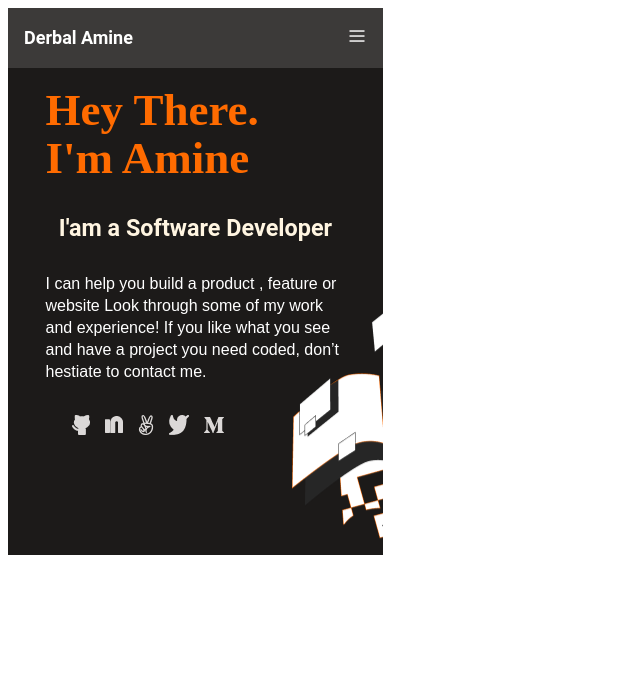
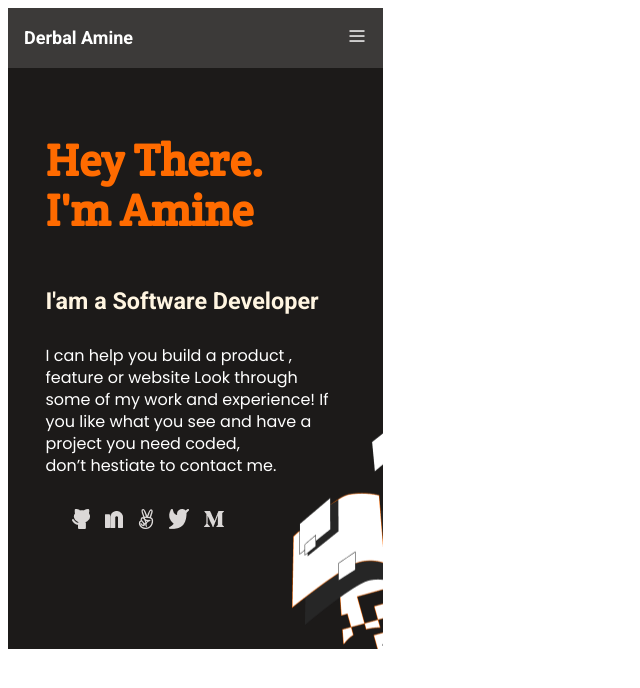
Before and after one commit to AmineDerbal/Portfolio, a website: page index.html in a window 1280 px wide. Shown: the whole page, without its empty margins (0-640 px from the left). Drawn offline with Linux system fonts and the light colour scheme.

Commit message:
fix semantic errors

```diff
--- a/index.html
+++ b/index.html
@@ -13,22 +13,25 @@
         <a href="#"><p>Derbal Amine</p></a>
       </div>
       <nav id="header_menu">
-        <img src="images/icons8-menu-32.png" alt="header_menu" width="20px" />
+        <img src="./images/icons8-menu-32.png" alt="header_menu" width="20px" />
       </nav>
     </header>
     <section id="headline">
       <div id="introduction">
-        <h1>Hey There.</h1>
-        <h1>I'm Amine</h1>
+        <h1>
+          Hey There. <br />
+          I'm Amine
+        </h1>
       </div>
       <div id="Occupation">
         <h3>I'am a Software Developer</h3>
       </div>
       <div id="qualification">
         <p>
-          I can help you build a product , feature or website Look through some
-          of my work and experience! If you like what you see and have a project
-          you need coded, don’t hestiate to contact me.
+          I can help you build a product , <br />
+          feature or website Look through some of my work and experience! If you
+          like what you see and have a project you need coded, <br />
+          don’t hestiate to contact me.
         </p>
       </div>
       <div id="contact">
--- a/style.css
+++ b/style.css
@@ -1,3 +1,5 @@
+@import url("https://fonts.googleapis.com/css2?family=Crete+Round&family=Poppins&family=Roboto:wght@700&display=swap");
+
 #header {
   display: flex;
   background-color: #3c3a39;
@@ -37,9 +39,9 @@
   flex-direction: column;
   align-items: center;
   padding-bottom: 100px;
-  background-image: url(/images/Illustration.png);
+  background-image: url("./images/Illustration.png");
   background-repeat: no-repeat;
-  background-position: top 110px right;
+  background-position: top 230px right;
 }
 
 #introduction {
@@ -47,9 +49,10 @@
   font-style: normal;
   font-weight: 400;
   font-size: 30px;
-  line-height: 10px;
+  line-height: 50px;
   width: 300px;
   color: #ff6b00;
+  padding-top: 30px;
 }
 
 #Occupation {
@@ -59,6 +62,7 @@
   font-size: 20px;
   line-height: 10px;
   color: #fff5e1;
+  width: 300px;
 }
 
 #qualification {
```
